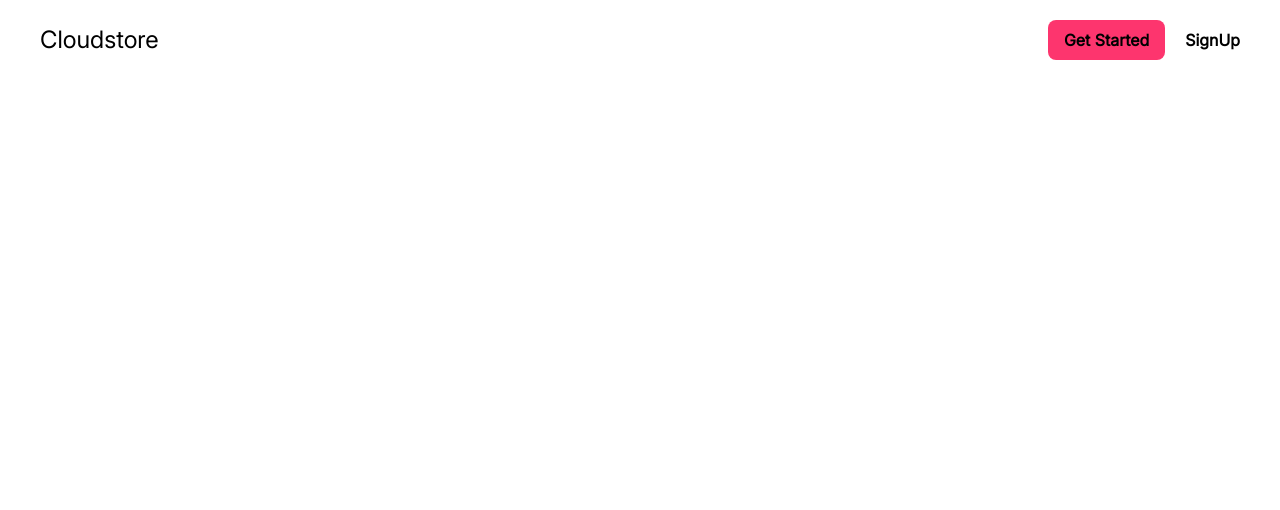
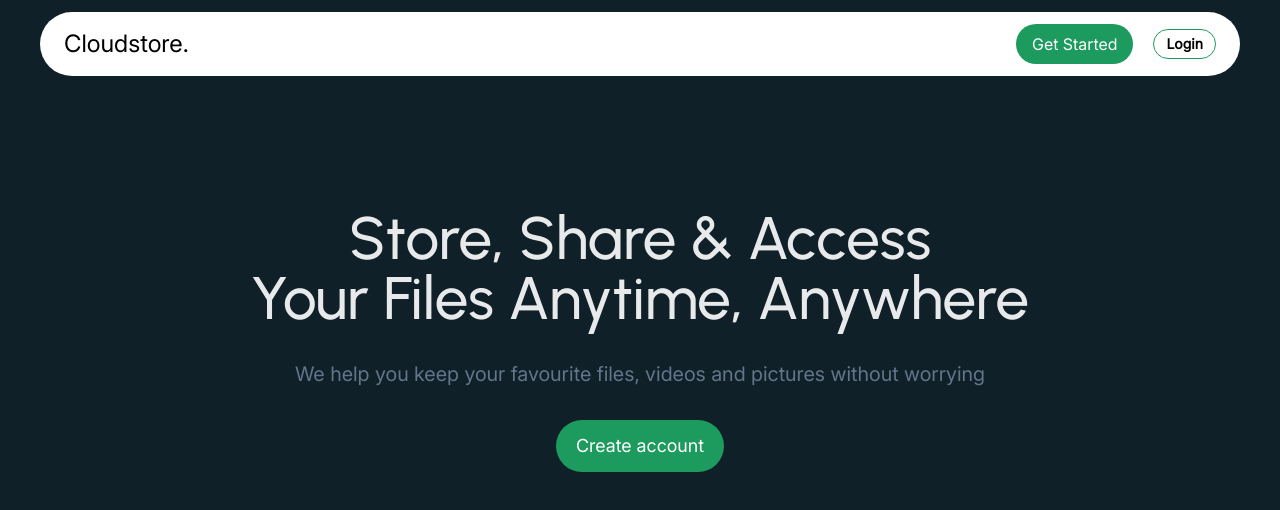
Before and after one commit to professor-12/cloud_store, a React (Vite) app: page / in a window 1280 px wide. Shown: the top 510 px of the page. Built offline with nearby package versions, Linux system fonts and the light colour scheme; no server answers.

Commit message:
===========Initialize the landing page design (Hero Section design in Progress)============

```diff
--- a/src/App.jsx
+++ b/src/App.jsx
@@ -22,7 +22,6 @@ function App() {
   const routes = createBrowserRouter([
     {
       path: "", element:
-
         <Homepage></Homepage>
       , children: [
       ]
--- a/src/components/Header.jsx
+++ b/src/components/Header.jsx
@@ -4,20 +4,21 @@ import { Link } from 'react-router-dom'
 
 const Header = () => {
       return (
-            <header className='border-b sticky top-0 border-white/10 px-4'>
-                  <div className='container text-left justify-between mx-auto max-w-[1200px] h-20 flex  items-center'>
-                        <a href='/' className='sm:text-2xl text-xl'>Cloudstore</a>
+            <header className='fixed  mx-auto  left-0 right-0 top-0 border-white/10 px-4'>
+                  <div className='container bg-white rounded-full px-6  mt-3 text-left justify-between mx-auto max-w-[1200px] h-16 flex  items-center'>
+                        <a href='/' className='sm:text-2xl text-xl font-medium'>Cloudstore.</a>
                         <ul className='flex items-center gap-5'>
-                              <Link to={"/auth/login"}>
+                              <Link className='max-md:hidden' to={"/auth/sign-up"}>
                                     <Button>
                                           Get Started
                                     </Button>
                               </Link>
-                              <li className='text-[rgb(254, 130, 165)] font-semibold'>SignUp</li>
+                              <Link className='' to={"/auth/login"}>
+                                    <li className='text-[rgb(254, 130, 165)] border border-[#1D9B5E] text-sm rounded-full px-3 p-1 font-semibold'>Login</li>
+                              </Link>
                         </ul>
                   </div>
             </header >
       )
 }
-
 export default Header
--- /dev/null
+++ b/src/components/HeroSection.jsx
@@ -0,0 +1,22 @@
+import React from 'react'
+
+
+
+
+
+const HeroSection = () => {
+  return (
+    <main className='pt-[13rem] px-3 urbanist bg-[url("/backgroundpattern.svg")]  text-white/90 bg-center bg-cover h-screen flex flex-col'>
+      <div className='w-full flex justify-center gap-8 items-center text-center flex-col'>
+        <h2 className='max-md:text-4xl  lg:text-6xl urbanist text-center font-medium'>Store, Share & Access <br /> Your Files Anytime, Anywhere</h2>
+        <p className='text-xl max-md:text-lg text-muted-foreground'>We help you keep your favourite files, videos and pictures without worrying</p>
+        <div>
+          <button className='bg-[#1D9B5E] cursor-pointer rounded-full p-3 px-5 text-lg text-white'>Create account</button>
+        </div>
+      </div>
+
+    </main>
+  )
+}
+
+export default HeroSection
--- a/src/components/ui/button.jsx
+++ b/src/components/ui/button.jsx
@@ -2,7 +2,7 @@ import React from 'react'
 
 const Button = ({ children }) => {
       return (
-            <button className='bg-gradient-to-br from-[rgb(253,53,110)] p-4 rounded-lg font-semibold cursor-pointer py-2 to-[rgb(253,53,110)]'>{children}</button>
+            <button className=' p-4 text-white rounded-full font-medium cursor-pointer hover:bg-[#1D9B5E]/80 py-2 bg-[#1D9B5E]'>{children}</button>
       )
 }
 
--- a/src/index.css
+++ b/src/index.css
@@ -3,6 +3,10 @@
     font-family: Cabin;
     src: url("/fonts/AeonikFono-Regular.woff2");
     font-weight: 500;
+}
+@font-face {
+    font-family: Urbanist;
+    src: url("/fonts/Urbanist-VariableFont_wght.ttf");
 }
 
 @layer base {
@@ -87,6 +91,8 @@
     --color-chart-3: hsl(var(--chart-3));
     --color-chart-4: hsl(var(--chart-4));
     --color-chart-5: hsl(var(--chart-5));
+    --color-backgroundGreen: #0f2028;
+    --font-urbanist: var(--urbanist);
 }
 
 .react-date-picker__wrapper {
@@ -116,6 +122,10 @@
     font-family: var(--font-cabin);
 }
 
+.urbanist {
+    font-family: Urbanist;
+}
+
 h1 {
     font-family: var(--font-cabin);
 }
--- a/src/pages/Homepage.tsx
+++ b/src/pages/Homepage.tsx
@@ -1,12 +1,15 @@
 import React from 'react'
 import Header from '../components/Header'
 import { Outlet } from 'react-router-dom'
+import HeroSection from '../components/HeroSection'
+
+
 const Homepage = () => {
       return (
-            <>
+            <div className='bg-backgroundGreen'>
                   <Header />
-                  <Outlet />
-            </>
+                  <HeroSection />
+            </div>
       )
 }
 
```
Also changed, not shown: public/backgroundpattern.svg (added), public/fonts/Urbanist-VariableFont_wght.ttf (added).
